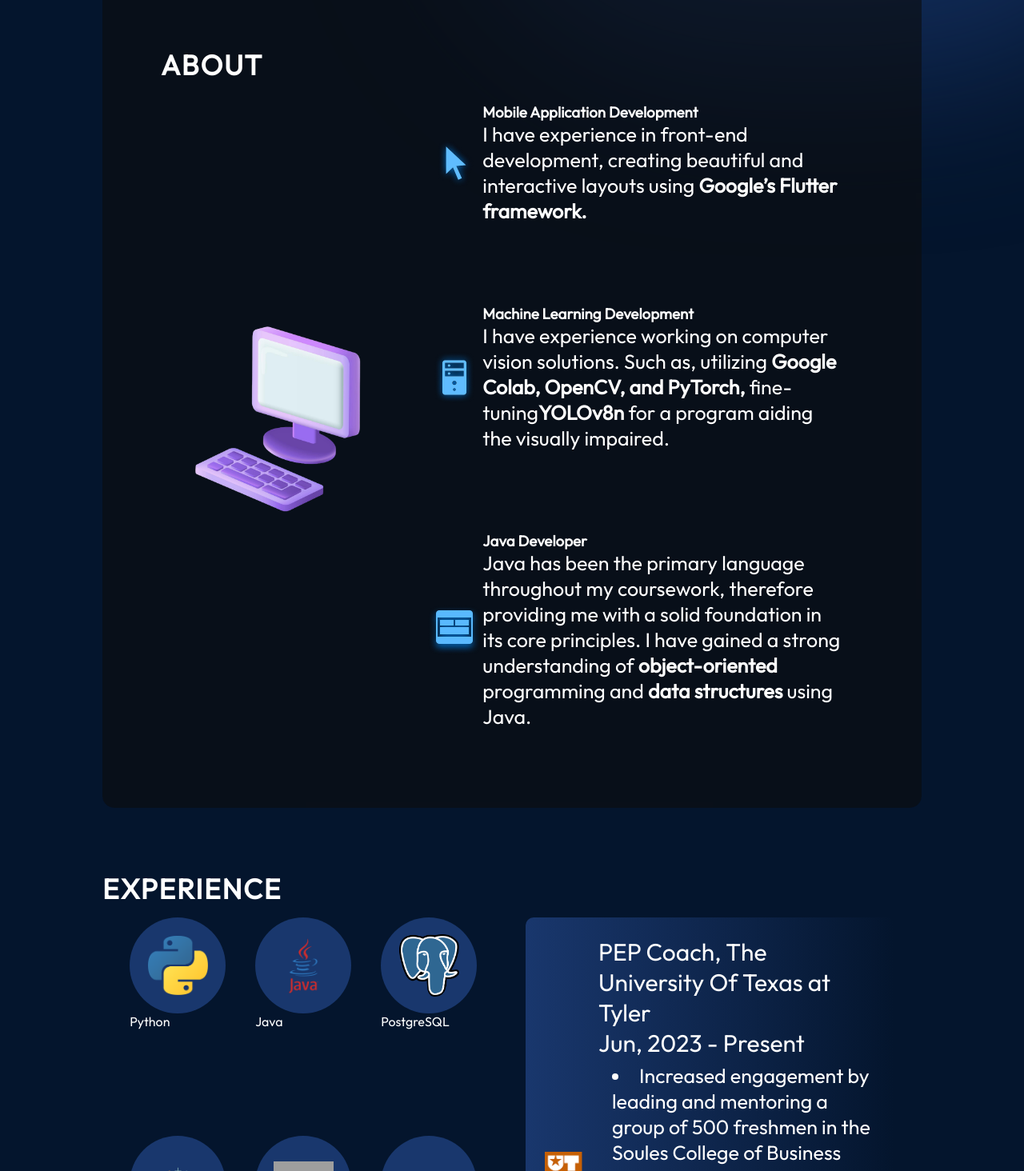
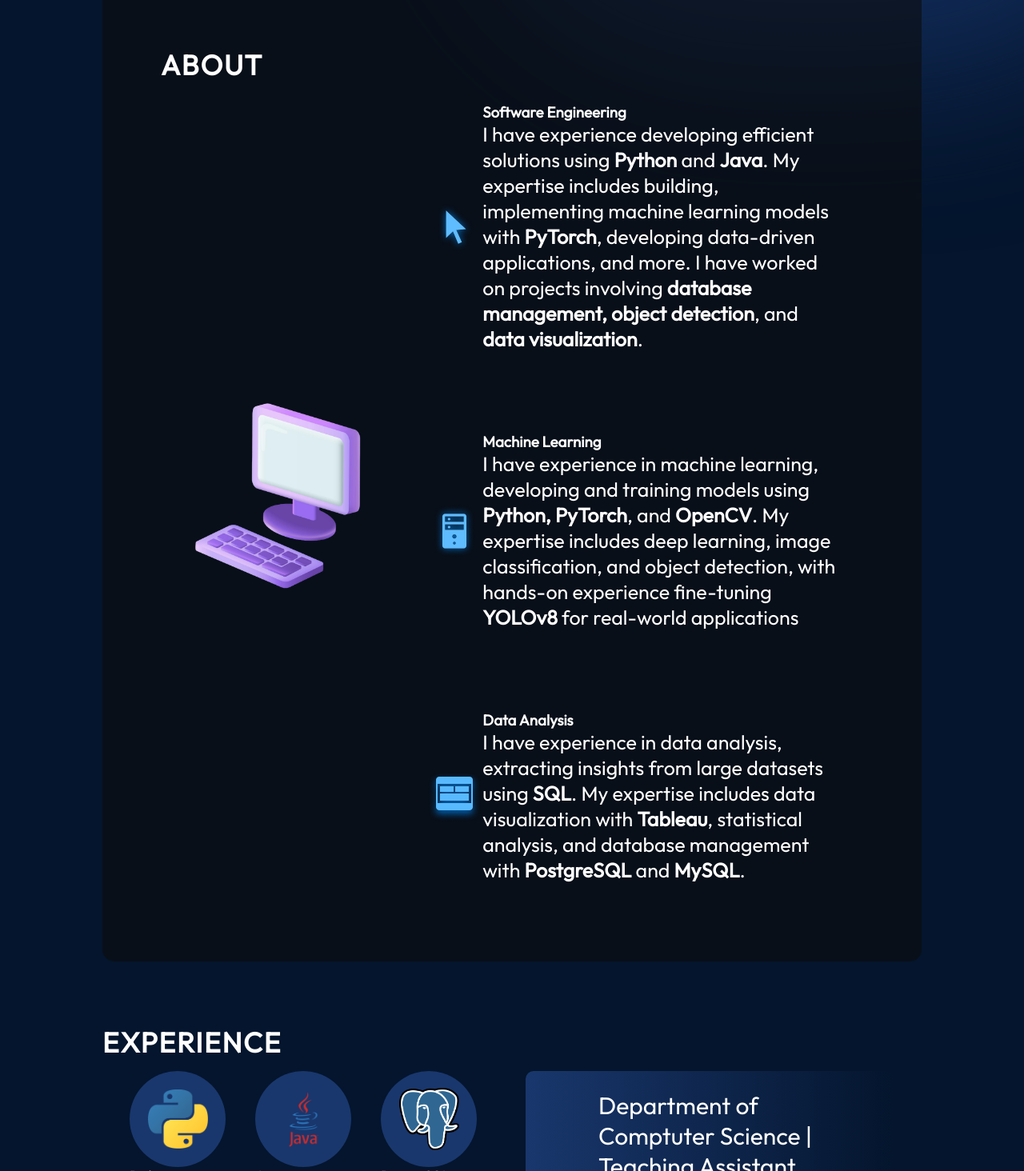
Before and after one commit to msenzanje/React-Web-Portfolio, a React (Vite) app in the folder react-portfolio/: page / in a window 1280 px wide. Shown: the part 946-2410 px from the top of the page at 80% size. Built offline with nearby package versions, Linux system fonts and the light colour scheme; grey boxes are pictures that could not be loaded.

Commit message:
Content and Styling Updates - Add typing animation to Intro section - Update about section - Update Resume - Add TA position to history

```diff
--- a/react-portfolio/src/components/About/About.jsx
+++ b/react-portfolio/src/components/About/About.jsx
@@ -17,11 +17,16 @@ export const About = () => {
                         alt="Image of a cursor"
                     />
                     <div className={styles.aboutItemText}>
-                        <h3>Mobile Application Development</h3>
+                        <h3>Software Engineering</h3>
                         <p>
-                            I have experience in front-end development,
-                            creating beautiful and interactive layouts
-                            using <strong>Google’s Flutter framework.</strong>
+                        I have experience developing efficient solutions
+                        using <strong> Python </strong>and <strong> Java</strong>.
+                        My expertise includes building, implementing
+                        machine learning models with <strong>PyTorch</strong>,
+                        developing data-driven applications, and more. I have
+                        worked on projects involving <strong>database
+                        management, object detection</strong>, and
+                        <strong> data visualization</strong>.
                         </p>
                     </div>
                 </li>
@@ -32,13 +37,14 @@ export const About = () => {
                         alt="Image of a server"
                     />
                     <div className={styles.aboutItemText}>
-                        <h3>Machine Learning Development</h3>
+                        <h3> Machine Learning</h3>
                         <p>
-                        I have experience working on computer vision
-                        solutions. Such as, utilizing <strong>Google Colab,
-                        OpenCV, and PyTorch, </strong> fine-tuning
-                        <strong>YOLOv8n</strong> for a program aiding the
-                        visually impaired.
+                        I have experience in machine learning, developing and
+                        training models using <strong>Python, PyTorch</strong>, and
+                        <strong> OpenCV</strong>. My expertise includes deep learning,
+                        image classification, and object detection, with hands-on
+                        experience fine-tuning <strong>YOLOv8</strong> for
+                        real-world applications
                         </p>
                     </div>
                 </li>
@@ -49,16 +55,13 @@ export const About = () => {
                         alt="Image of basic UI"
                     />
                     <div className={styles.aboutItemText}>
-                        <h3>Java Developer</h3>
+                        <h3>Data Analysis</h3>
                         <p>
-                            Java has been the primary language throughout
-                            my coursework, therefore providing me with a
-                            solid foundation in its core principles. I have
-                            gained a strong understanding of
-                            <strong> object-oriented</strong> programming and
-                            <strong> data structures</strong> using Java.
-
-
+                        I have experience in data analysis, extracting insights
+                        from large datasets using <strong>SQL</strong>. My expertise
+                        includes data visualization with <strong>Tableau</strong>,
+                        statistical analysis, and database management with
+                        <strong> PostgreSQL</strong> and <strong>MySQL</strong>.
                         </p>
                     </div>
                 </li>
--- a/react-portfolio/src/components/Intro/Intro.module.css
+++ b/react-portfolio/src/components/Intro/Intro.module.css
@@ -20,20 +20,27 @@
 }
 
 .title {
+    width: 11ch;
     font-size: 72px;
     font-weight: 900;
     font-family: var(--font-roboto);
-    /*background: linear-gradient(
-        90deg,
-        rgba(255, 255, 255, 1)70%,
-        rgba(255, 255, 255, 0)120%
-    );
-    -webkit-text-fill-color: transparent;
-    -webkit-background-clip: text;
-    background-clip: text;
-    color: transparent;*/
+    animation: typing 2s steps(12), blink .5s
+    step-end infinite alternate;
+    white-space: nowrap;
+    overflow: hidden;
+    border-right: 3px solid;
+}
+@keyframes typing {
+    from {
+      width: 0
+    }
+  }
 
-}
+@keyframes blink {
+    50% {
+      border-color: transparent
+    }
+  }
 
 .description{
     font-size: 30px;
--- a/react-portfolio/src/components/Resume/Resume.jsx
+++ b/react-portfolio/src/components/Resume/Resume.jsx
@@ -7,7 +7,7 @@ export const Resume = () =>{
         <h2 className={styles.title}>Resume</h2>
         <div>
             <iframe className={styles.document}
-            src="https://drive.google.com/file/d/1zwtyeyi3gvPbS5ppQ3Q77dPq7q27dJ_0/preview"
+            src="https://drive.google.com/file/d/1GXc2Fp_mCX7zumcJrdrGzDIAlbGJB0KQ/preview"
             allow="autoplay"
 
             />
--- a/react-portfolio/src/data/history.json
+++ b/react-portfolio/src/data/history.json
@@ -1,11 +1,23 @@
 [
     {
-      "role": "PEP Coach",
-      "organization": "The University Of Texas at Tyler",
+      "role": "Department of Comptuter Science | Teaching Assistant",
+      "organization": "University Of Texas at Tyler",
+      "startDate": "Jan, 2025",
+      "endDate": "Present",
+      "experiences": [
+        "Provide support to students through tutoring, group discussions, and office hours to a class of 54 students.",
+        "Assist professors in preparing and delivering course materials in Database Management Concepts.",
+        "Grade assignments, quizzes, and exams with attention to accuracy and timely feedback."
+    ],
+    "imageSrc": "history/uttyler.png"
+    },
+    {
+      "role": "Dean of Students | PEP Coach",
+      "organization": "University Of Texas at Tyler",
       "startDate": "Jun, 2023",
       "endDate": "Present",
       "experiences": [
-        "Increased engagement by leading and mentoring a group of 500 freshmen in the Soules College of Business",
+        "Increased engagement by leading and mentoring a group of 500 freshmen in the Soules College of Business.",
         "Organize, attend, and manage on campus events such as De-Stress Fest and Library Study Nights.",
         "Aid approximately 15 mentees in courses such as programming fundamentals and object orientated paradigm. "
       ],
```
